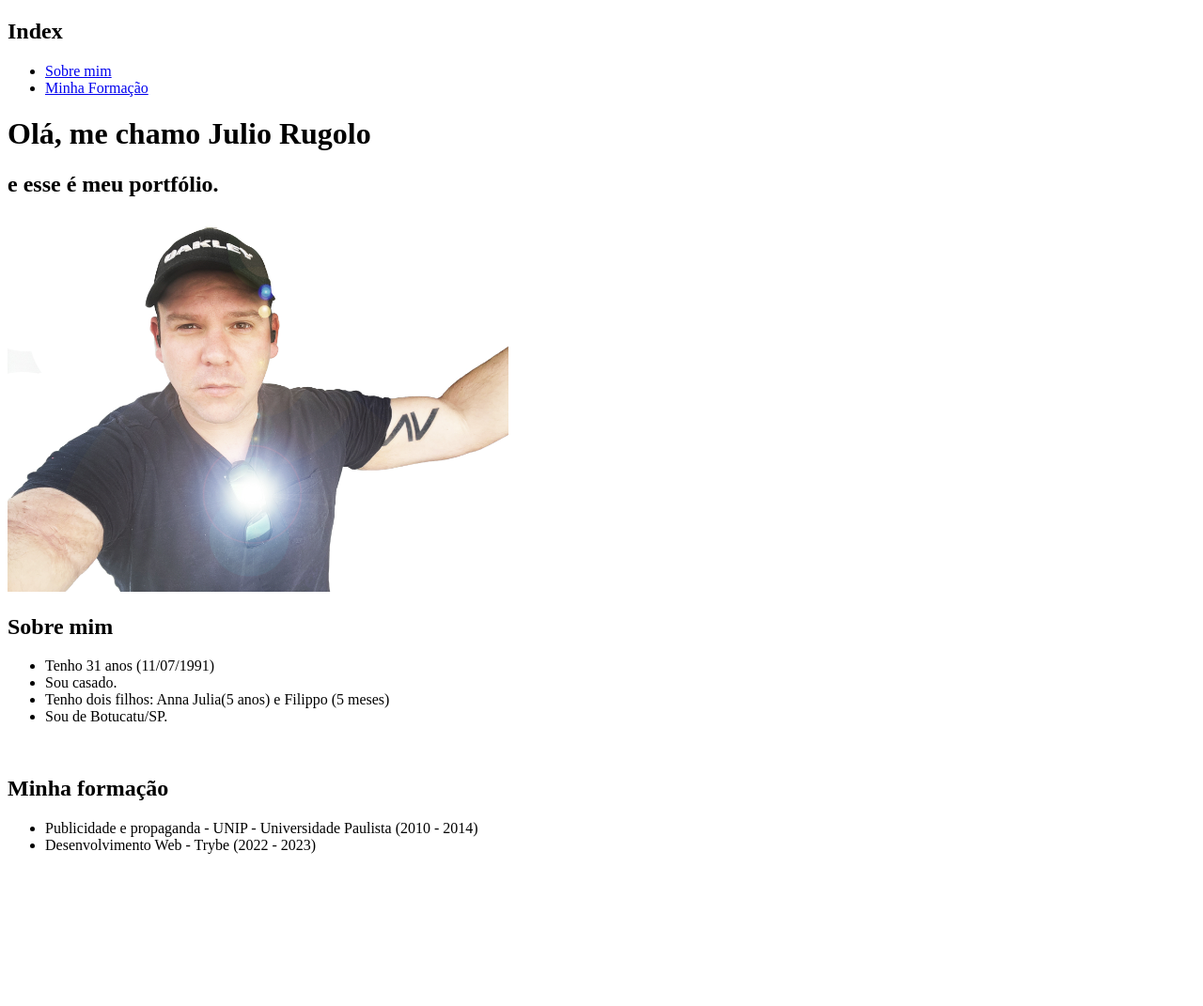
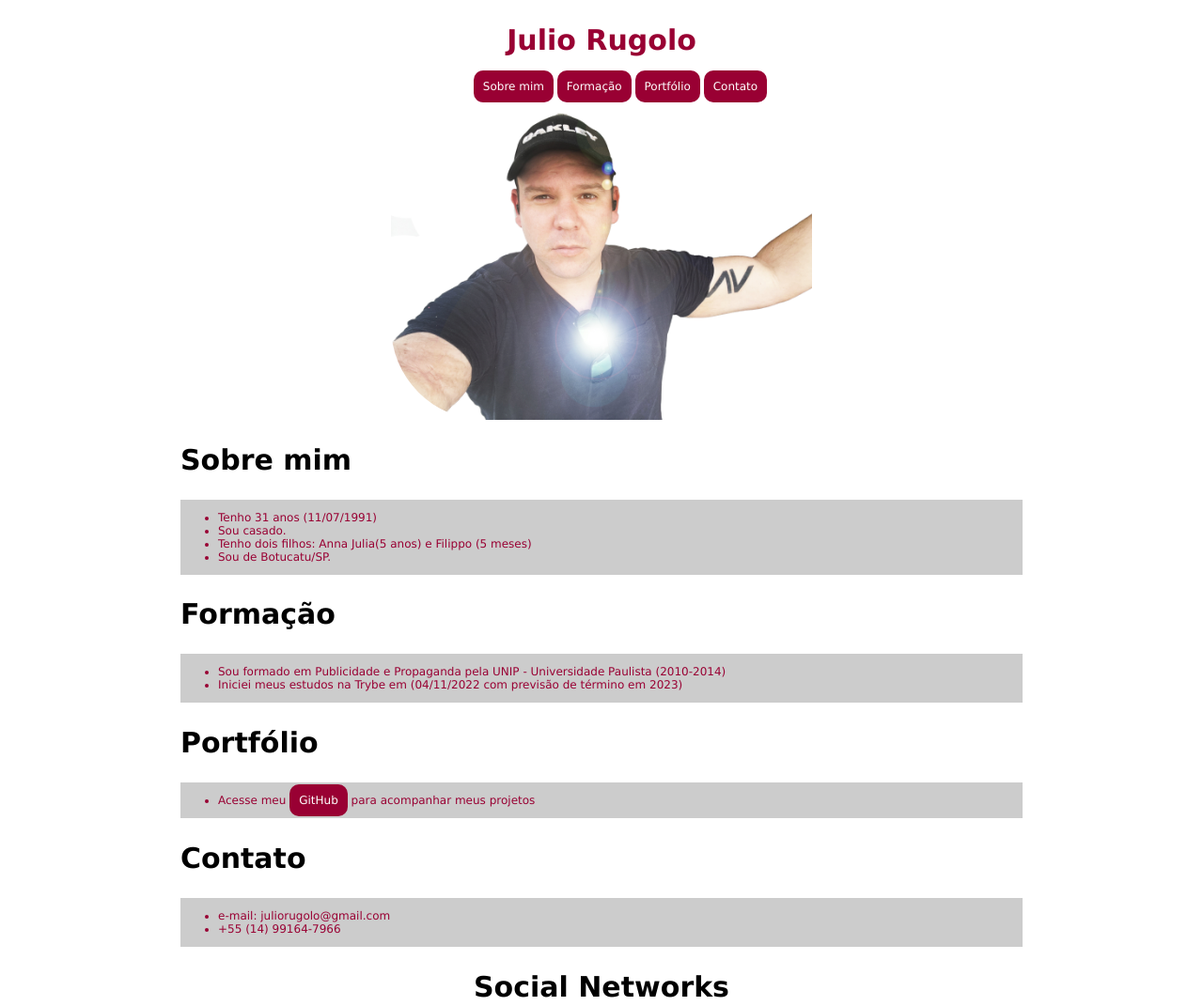
Before and after one commit to JulioRugolo/juliorugolo.github.io, a plain HTML site: page index.html in a window 1280 px wide. Shown: the top 1071 px of the page at 94% size. Before the commit the page ends 925 px from the top, so only its background shows below. Drawn offline with Linux system fonts and the light colour scheme.

Commit message:
iniciando css

```diff
--- /dev/null
+++ b/CSS/style.css
@@ -0,0 +1,97 @@
+body{
+    width: 70%;
+    font-size: 30px;
+    margin-left: auto;
+    margin-right: auto;
+}
+#titulo-portfolio{
+    width: 100%;
+    text-align: center;
+    font-size: 30px;
+    margin-left: auto;
+    margin-right: auto;
+    color: #903;
+}
+
+/* CSS MENU */
+
+.menu-align{
+    width: 100%;
+    text-align: center;
+}
+
+*{
+    font-family: Verdana, Geneva, Tahoma, sans-serif;
+    font-size: 12px;
+}
+
+menu {
+    margin: auto;
+    padding:auto;
+}
+
+#botao {
+    list-style: none;
+    margin: auto;
+    display: inline;
+
+}
+
+li a {
+    padding: 10px 10px;
+    margin:auto;
+    border: 0px solid #f00;
+    background: #903;
+    text-decoration: none;
+    color:#FFF;
+    /* cantos arredondados */
+    -webkit-border-radius:5px;
+    -moz-border-radius:5px;
+    border-radius:10px;
+}
+li a:hover {
+    background: #CCC;
+    color: #000;
+    border-color: #000;
+}
+/* CSS MENU END */
+
+#me{
+    width: 50%;
+    height: 50%;
+    display: flex;
+    flex-flow: row wrap;
+    text-align: center;
+    font-size: 30px;
+    margin-left: auto;
+    margin-right: auto;
+    color: #903;
+    border: #903;
+    border-radius: 100px;
+}
+
+/* INFO CSS */
+.info{
+    display: flex;
+    flex-flow: row wrap;
+    color: #903;
+    background-color: #CCC;
+}
+.info-titulo{
+    font-size: 30px;
+    margin-left: auto;
+}
+.social{
+    font-size: 30px;
+    margin-left: auto;
+    text-align: center;
+}
+
+.network{
+    font-size: 30px;
+    margin-left: auto;
+    text-align: center;
+}
+
+
+/* END INFO CSS */
--- a/index.html
+++ b/index.html
@@ -3,32 +3,59 @@
   <head>
     <meta charset="UTF-8">
     <title>Julio Rugolo</title>
-    <link rel="stylesheet" type="text/css" href="style.css" />
+    <link rel="stylesheet" type="text/css" href="CSS/style.css" />
   </head>
   <body>
-    <p><h2>Index</h2>
-        <ul>
-          <li><a href="#about">Sobre mim</a></li>
-          <li><a href="#about">Minha Formação</a></li>
+    <div class="menu-align"><h2 id="titulo-portfolio">Julio Rugolo</h2></div>
+    <div class="menu-align">
+      <ul id="menu">
+        <li id="botao"><a href="#about">Sobre mim</a></li>
+        <li id="botao"><a href="#school">Formação</a></li>
+        <li id="botao"><a href="#portfolio">Portfólio</a></li>
+        <li id="botao"><a href="#contato">Contato</a></li>
       </ul>
-    </p>
-    <h1 id="top">Olá, me chamo Julio Rugolo</h1>
-    <h2>e esse é meu portfólio.</h2>
-    <img src="me.jpeg" height="400px">
-    <br>
-    <h2 id="about">Sobre mim</h2>
+    </div>
+
+    <div class="menu-align"><img id="me" src="me.jpeg" height="400px"></div>
+
+    <section>
+      <h2 id="about" class="info-titulo">Sobre mim</h2>
+      <div class="info">
         <ul>
           <li>Tenho 31 anos (11/07/1991)</li>
           <li>Sou casado.</li>
           <li>Tenho dois filhos: Anna Julia(5 anos) e Filippo (5 meses)</li>
           <li>Sou de Botucatu/SP.</li>
         </ul>
-    <br>
-    <h2 id="Formacao">Minha formação</h2>
+      </div>
+      <h2 id="school" class="info-titulo">Formação</h2>
+      <div class="info">
         <ul>
-      <li>Publicidade e propaganda - UNIP - Universidade Paulista (2010 - 2014)</li>
-      <li>Desenvolvimento Web - Trybe (2022 - 2023)</li>
+          <li>Sou formado em Publicidade e Propaganda pela UNIP - Universidade Paulista (2010-2014)</li>
+          <li>Iniciei meus estudos na Trybe em (04/11/2022 com previsão de término em 2023)</li>
         </ul>
+      </div><h2 id="portfolio" class="info-titulo">Portfólio</h2>
+      <div class="info">
+        <ul>
+          <li>Acesse meu <a href="https://github.com/JulioRugolo" target="_blank">GitHub</a> para acompanhar meus projetos</li>
+        </ul>
+      </div><h2 id="contato" class="info-titulo">Contato</h2>
+      <div class="info">
+        <ul>
+          <li>e-mail: juliorugolo@gmail.com</li>
+          <li>+55 (14) 99164-7966</li>
+        </ul>
+      </div>
+    </div><h2 id="contato" class="social">Social Networks</h2>
+    <div class="network">
+      <a id="network" href="https://www.linkedin.com/in/juliorugolo/" target="_blank"><img src="https://img.shields.io/badge/LinkedIn-0077B5?style=for-the-badge&logo=linkedin&logoColor=white"></a>
+      <a id="network" href="https://www.instagram.com/juliorugolo/" target="_blank"><img src="https://img.shields.io/badge/Instagram-E4405F?style=for-the-badge&logo=instagram&logoColor=white"></a>
+      <a id="network" href="https://www.youtube.com/@juliorugolo" target="_blank"><img src="https://img.shields.io/badge/YouTube-FF0000?style=for-the-badge&logo=youtube&logoColor=white"></a>
+      <a id="network" href="https://www.facebook.com/juliorugolo" target="_blank"><img src="https://img.shields.io/badge/Facebook-1877F2?style=for-the-badge&logo=facebook&logoColor=white"></a>
+    </div>
+
+
+    </section>
 
   </body>
 </html>
```
Lines whose indentation alone changed are shown as unchanged.
